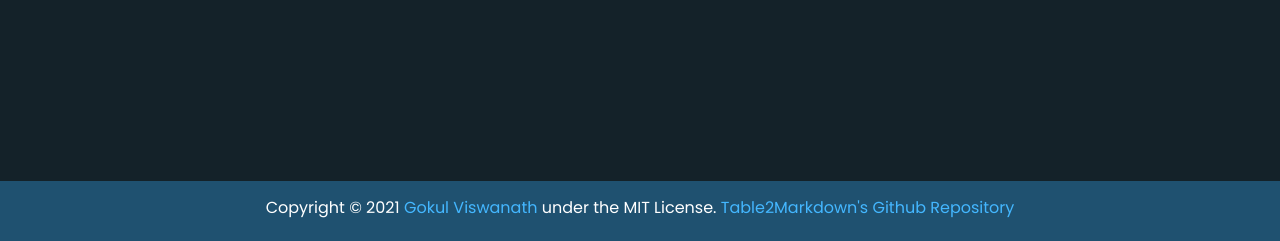
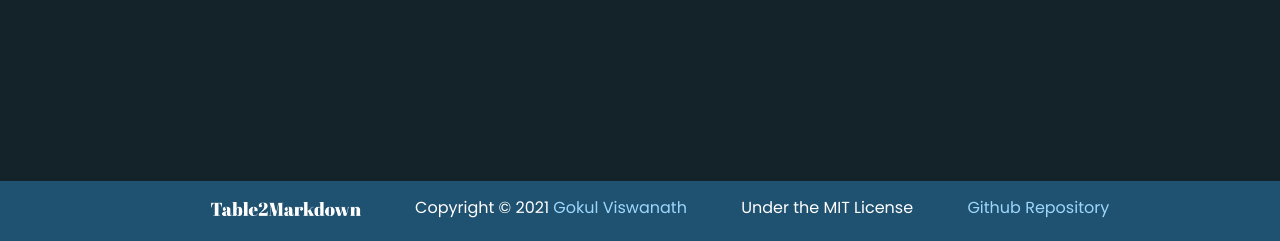
Before and after one commit to 1Gokul/table2markdown, a Flask app: template templates/layout.html in a window 1280 px wide. Shown: the part 559-800 px from the top of the page. Run offline with Flask 2, Linux system fonts and the light colour scheme; the template is opened without the code that fills it, so the values that code supplies are empty; some libraries are stand-ins or nearby versions.

Commit message:
Changed footer

```diff
--- a/static/css/layout.css
+++ b/static/css/layout.css
@@ -9,31 +9,29 @@ body {
   background-color: #142229;
 }
 
-
-.text-title{
+.text-title {
   font-family: Abril Fatface, sans-serif;
   font-size: larger;
 }
 
-.undo-redo-menu{
+.undo-redo-menu {
   display: inline-block;
 }
 
-.hidden{
+.hidden {
   visibility: hidden;
 }
 
-.visible{
+.visible {
   visibility: visible;
-
 }
 
-.navbar-brand img{
+.navbar-brand img {
   width: 200px;
 }
 
 .navbar {
-  background-color: #1F5170;
+  background-color: #1f5170;
   font-size: large;
 }
 .navbar-dark .navbar-toggler {
@@ -49,22 +47,23 @@ body {
   margin-bottom: 50px;
 }
 
-.tablecard{
+.tablecard {
   margin: 10px 20px;
 }
 
-.selectedCell{
+.selectedCell {
   background-color: teal;
 }
 
-td, th{
+td,
+th {
   min-width: 100px;
 }
-.generate-table-button{
+.generate-table-button {
   float: right;
 }
 
-.table-options-mobile{
+.table-options-mobile {
   display: none;
 }
 
@@ -73,16 +72,16 @@ td, th{
   padding: 0 10px;
 }
 
-.table-options-desktop  i{
+.table-options-desktop i {
   color: white;
 }
 
-.btn-group > button{
+.btn-group > button {
   border: 1px solid black;
 }
 
- /* Wrapper for page content to push down footer */
- #wrap {
+/* Wrapper for page content to push down footer */
+#wrap {
   min-height: 100%;
   height: auto !important;
   height: 100%;
@@ -90,56 +89,54 @@ td, th{
   margin: 0 auto -60px;
 }
 
-.table-responsive{
+.table-responsive {
   max-height: 400px;
   overflow: auto;
 }
 
-hr{
+hr {
   margin: 100px 0 50px;
   border: 2px solid white;
 }
 
-.result-box{
+.result-box {
   display: grid;
-  grid-template-columns: 1fr .25fr;
+  grid-template-columns: 1fr 0.25fr;
   grid-gap: 20px;
   background-color: #142229;
 }
 
-.grid-child{
+.grid-child {
   padding: 10px;
   max-height: 300px;
 }
 
-
-.result-text{
+.result-text {
   font-size: large;
   white-space: pre-line;
   overflow: auto;
   word-break: break-word;
 }
-.darkerbg{
-   background: #243742;
+.darkerbg {
+  background: #243742;
 }
 
-.downloadlink{
+.downloadlink {
   display: block;
   margin: 10px;
   padding: 10px 30px;
-  background: #1F5170;
+  background: #1f5170;
   font-size: large;
   text-decoration: none;
   text-align: center;
   color: white;
 }
 
-.downloadlink:hover{
+.downloadlink:hover {
   background: #276890;
   color: white;
   transition: background 0.2s linear;
 }
-
 
 /* Set the fixed height of the footer here */
 #push,
@@ -150,14 +147,18 @@ hr{
 #footer {
   width: 100%;
   /* Set the fixed height of the #footer here */
-  padding: 15px 0;
-  background-color: #1F5170;
+  background-color: #1f5170;
   text-align: center;
 }
 
+#footer li {
+  display: inline-block;
+  padding: 15px 25px;
+  color: white;
+}
 
-#footer a {
-  color: #44b7ff;
+#footer a{
+  color: #9dd7fc;
 }
 
 #footer a:hover,
@@ -166,16 +167,16 @@ a:focus {
   text-decoration: none;
   transition: color 0.2s linear;
 }
-
-
+#footer img {
+  width: 150px;
+}
 /*  For Mobile */
 @media only screen and (max-width: 600px) {
-
-  .navbar-brand img{
+  .navbar-brand img {
     width: 200px;
   }
 
-  h1{
+  h1 {
     font-size: 2.25rem;
   }
 
@@ -183,7 +184,7 @@ a:focus {
     font-size: 1rem;
   } /*1rem = 16px*/
 
-  .table-options-mobile{
+  .table-options-mobile {
     display: block;
     margin: 10px 0;
   }
@@ -191,37 +192,43 @@ a:focus {
     display: none;
   }
 
-  .table-responsive{
+  .table-responsive {
     max-height: 500px;
   }
 
-
-  td, th{
+  td,
+  th {
     min-width: 75px;
   }
 
-  .result-box{
+  .result-box {
     grid-template-columns: 1fr;
   }
 
-  .undo-redo-menu{
+  .undo-redo-menu {
     display: inline-block;
   }
 
-  .generate-table-button{
+  .generate-table-button {
     display: inline-block;
   }
 
-  .dropdown-menus-container{
+  .dropdown-menus-container {
     margin: 10px 0px;
   }
 
-  .dropdown-menus-container .dropdown{
+  .dropdown-menus-container .dropdown {
     display: inline-block;
   }
 
   #footer {
     position: relative;
-    height: 200px;
+    height: 275px;
+  }
+  #footer li {
+    margin: 0;
+    padding: 20px 0px;
+    display: block;
+    text-align: left;
   }
 }
--- a/templates/layout.html
+++ b/templates/layout.html
@@ -63,9 +63,20 @@
   </div>
   <!-- Footer -->
   <div id="footer">
-    Copyright © 2021
-    <a href="https://1gokul.github.io/">Gokul Viswanath</a> under the MIT License.
-    <a href="https://github.com/1Gokul/table2markdown">Table2Markdown's Github Repository</a>
+    <ul>
+      <li>
+        <img src="{{ url_for('static', filename='img/table2markdown white full logo.png') }}">
+      </li>
+      <li>
+        Copyright © 2021 <a href="https://1gokul.github.io/">Gokul Viswanath</a>
+      </li>
+      <li>
+        Under the MIT License
+      </li>
+      <li>
+        <a href="https://github.com/1Gokul/table2markdown">Github Repository</a>
+      </li>
+    </ul>
   </div>
 
   <!-- Scripts -->
```
